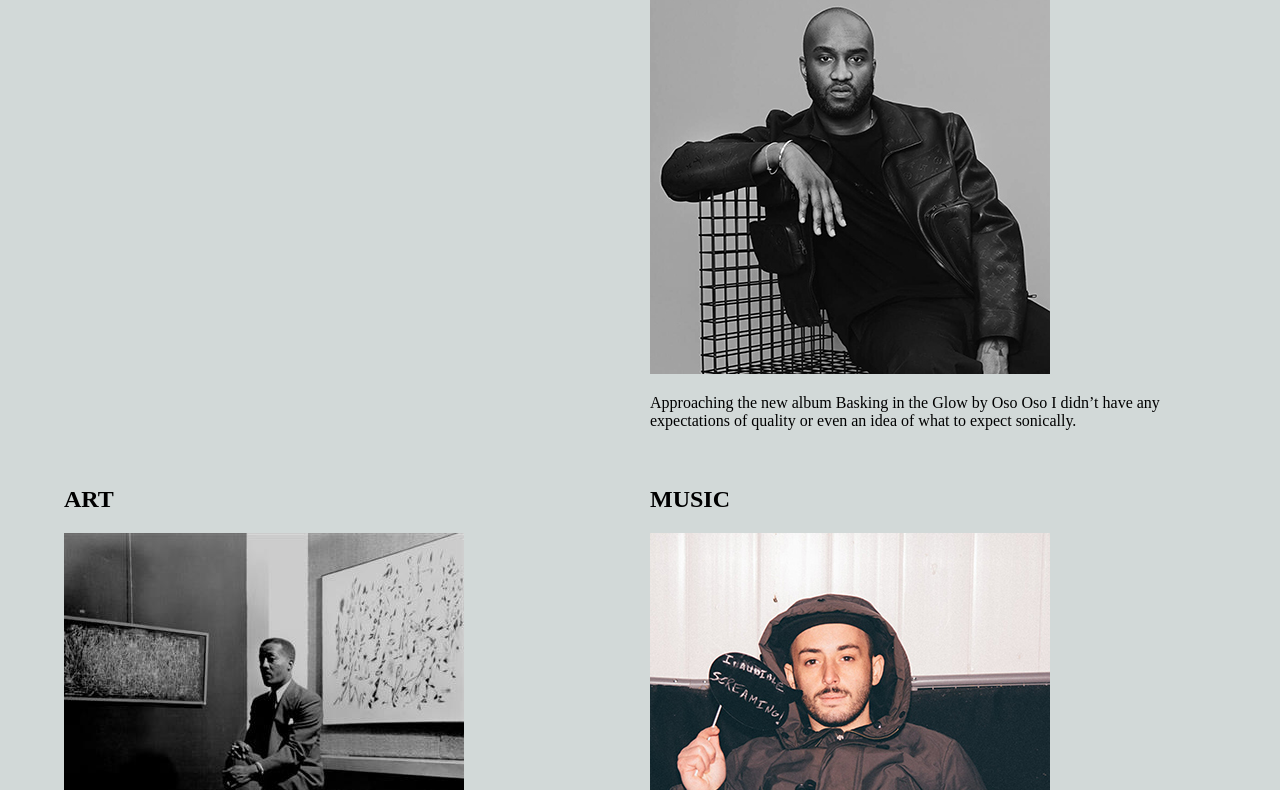
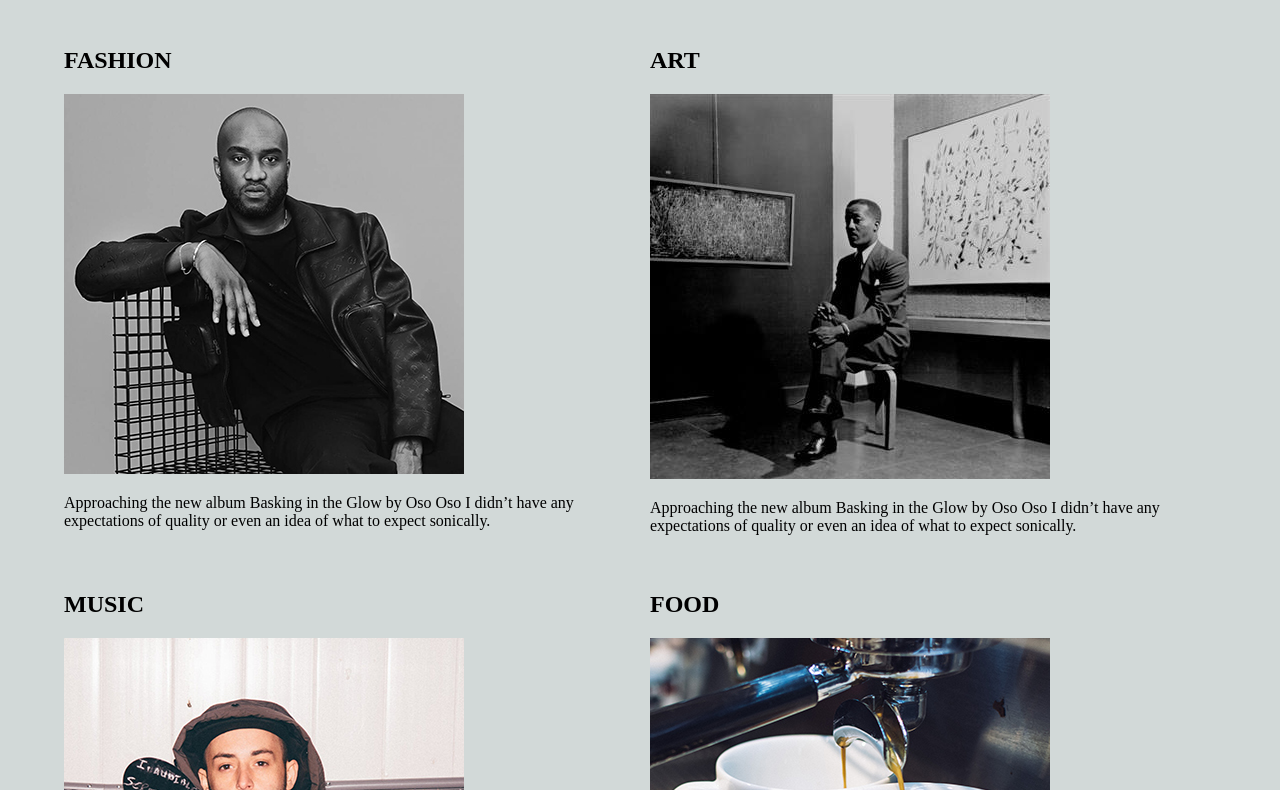
Before and after one commit to jkhurey/rubi, a plain HTML site: page index.html in a window 1280 px wide. Shown: the part 93-883 px from the top of the page. Drawn offline with Linux system fonts and the light colour scheme; a web font is replaced by a local one.

Commit message:
grid item 1

```diff
--- a/styles.css
+++ b/styles.css
@@ -150,6 +150,11 @@ h1 {color: #ff1d25;
          width: min(90%, 75rem);
        }
 
+       .grid-item-1{
+         grid-column: span 2;
+         justify-content: center;
+       }
+
 
 
        /* .cover{
```
